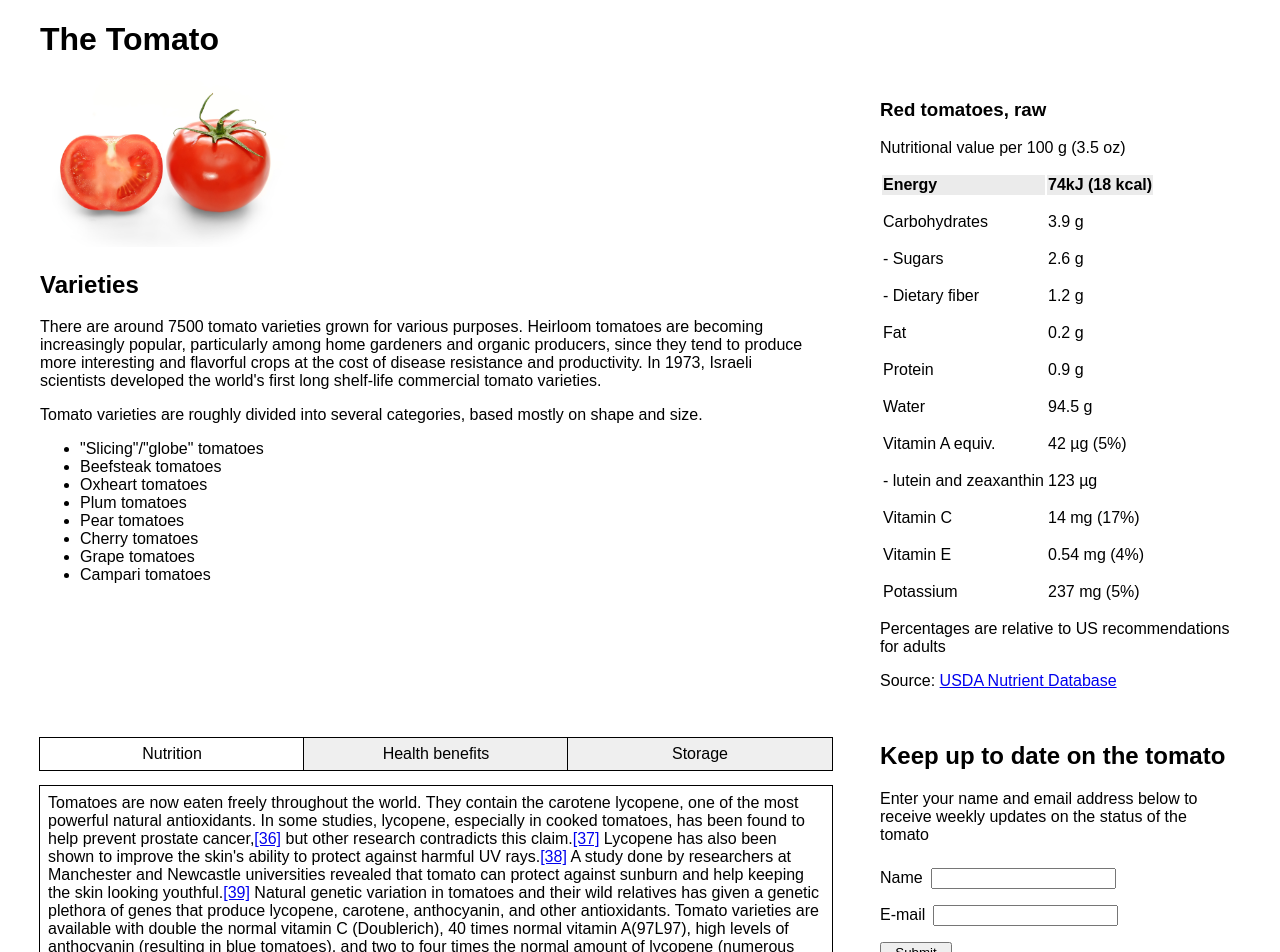
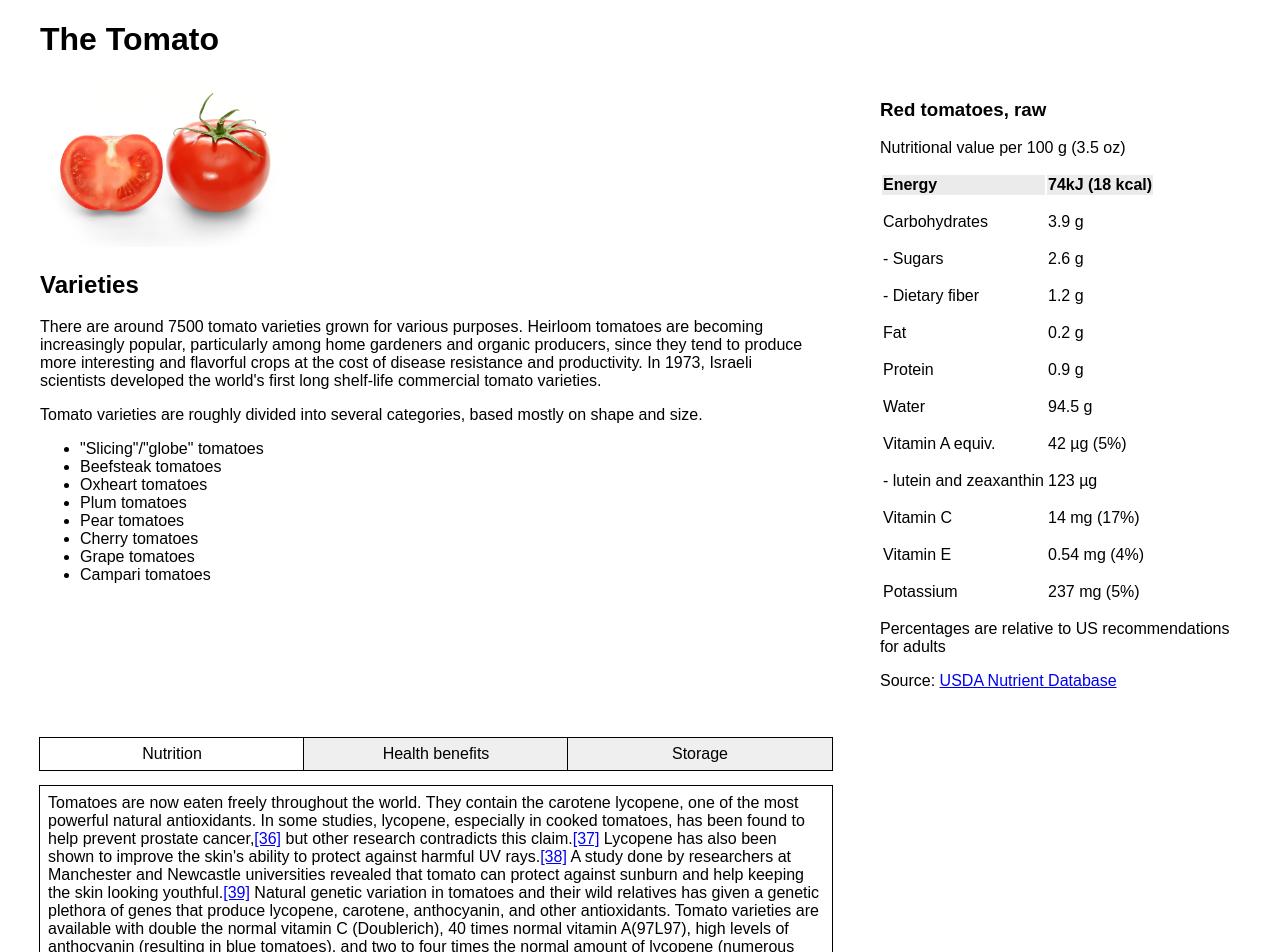
Before and after one commit to alexwishart/tomato, a React (Create React App) app: page / in a window 1280 px wide. Shown: the top 952 px of the page. Built offline with nearby package versions, Linux system fonts and the light colour scheme.

Commit message:
Reposition contact form

```diff
--- a/src/components/Tomato.tsx
+++ b/src/components/Tomato.tsx
@@ -18,12 +18,10 @@ const Tomato = () => {
         <NutritionalInfo />
       </ContentContainer>
 
-      <ContentContainer>
-        <TabsContainer>
-          <TabView tabs={tomatoTabs} />
-        </TabsContainer>
-        <Contact />
-      </ContentContainer>
+      <TabsContainer>
+        <TabView tabs={tomatoTabs} />
+      </TabsContainer>
+      <Contact />
     </Container>
   );
 };
```
Also changed, not shown: 1 other file (tests, documents, lock files or other folders).
